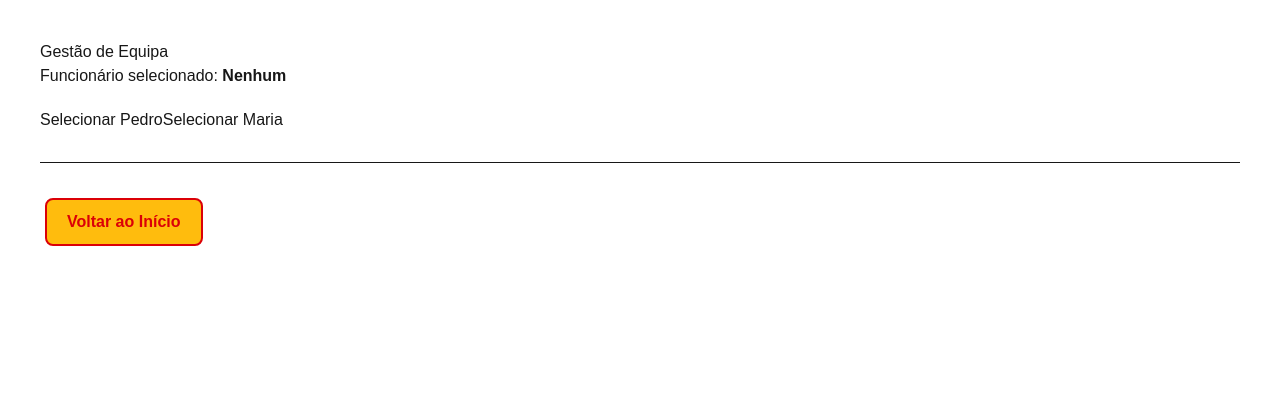
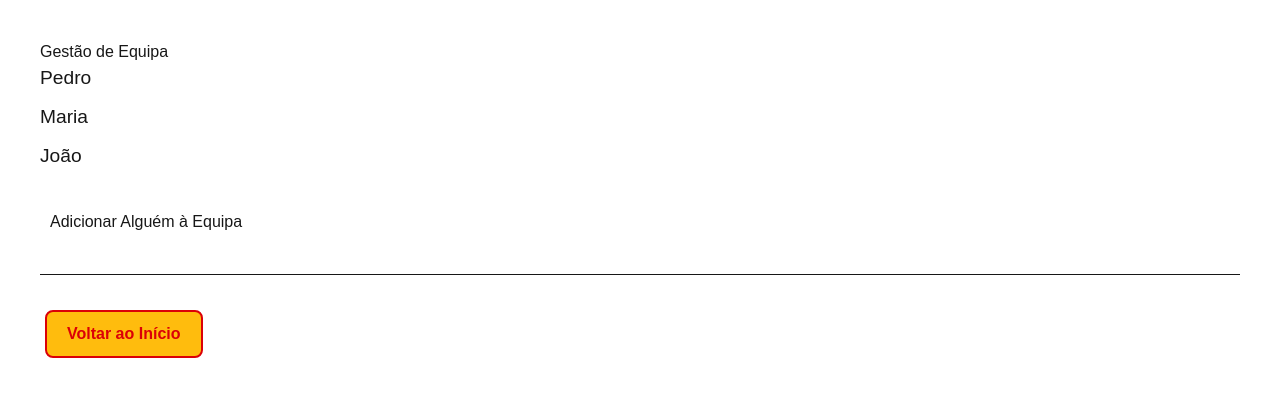
Before and after one commit to QuakeXIV/shiftbalance, a Next.js app: page /funcionarios in a window 1280 px wide. Shown: the top 396 px of the page. Built offline with nearby package versions, Linux system fonts and the light colour scheme.

Commit message:
Aprendi a usar listas e o comando map

```diff
--- a/app/funcionarios/page.tsx
+++ b/app/funcionarios/page.tsx
@@ -1,24 +1,31 @@
-"use client"; // 1. Dizemos que a página é interativa
+"use client";
 
-import { useState } from 'react'; // 2. Pedimos o "tabuleiro" (Hook)
+import { useState } from 'react';
 import BotaoMenu from '../../components/BotaoMenu';
 
 export default function PaginaFuncionarios() {
-  // 3. Criamos o tabuleiro. Nome atual: 'escolhido'. Função para mudar: 'setEscolhido'.
-  const [escolhido, setEscolhido] = useState("Nenhum");
+  // O nosso tabuleiro agora guarda uma lista de nomes
+  const [equipa, setEquipa] = useState(['Pedro', 'Maria', 'João']);
 
   return (
     <div style={{ padding: '40px', fontFamily: 'sans-serif' }}>
       <h1>Gestão de Equipa</h1>
 
-      {/* Aqui mostramos o que está no "tabuleiro" neste momento */}
-      <p>Funcionário selecionado: <strong>{escolhido}</strong></p>
+      <ul>
+        {/* O .map() percorre a lista e cria um <li> para cada nome */}
+        {equipa.map((nome) => (
+          <li key={nome} style={{ fontSize: '1.2rem', marginBottom: '10px' }}>
+            {nome}
+          </li>
+        ))}
+      </ul>
 
-      <div style={{ marginTop: '20px' }}>
-        {/* Quando clicamos, a mão (setEscolhido) muda o valor no tabuleiro */}
-        <button onClick={() => setEscolhido("Pedro")}>Selecionar Pedro</button>
-        <button onClick={() => setEscolhido("Maria")}>Selecionar Maria</button>
-      </div>
+      <button
+        onClick={() => setEquipa([...equipa, 'Novo Funcionário'])}
+        style={{ marginTop: '20px', padding: '10px' }}
+      >
+        Adicionar Alguém à Equipa
+      </button>
 
       <hr style={{ margin: '30px 0' }} />
       <BotaoMenu texto="Voltar ao Início" destino="/" />
```
